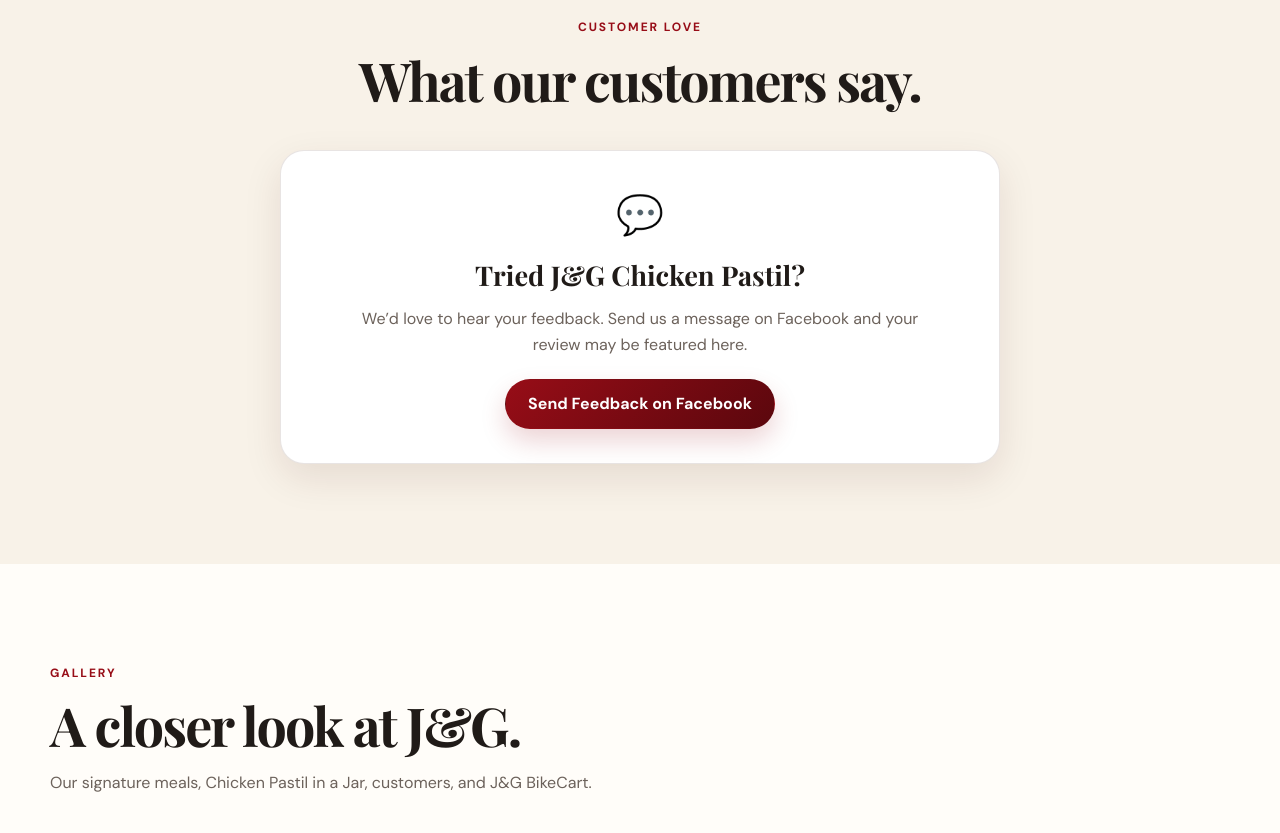
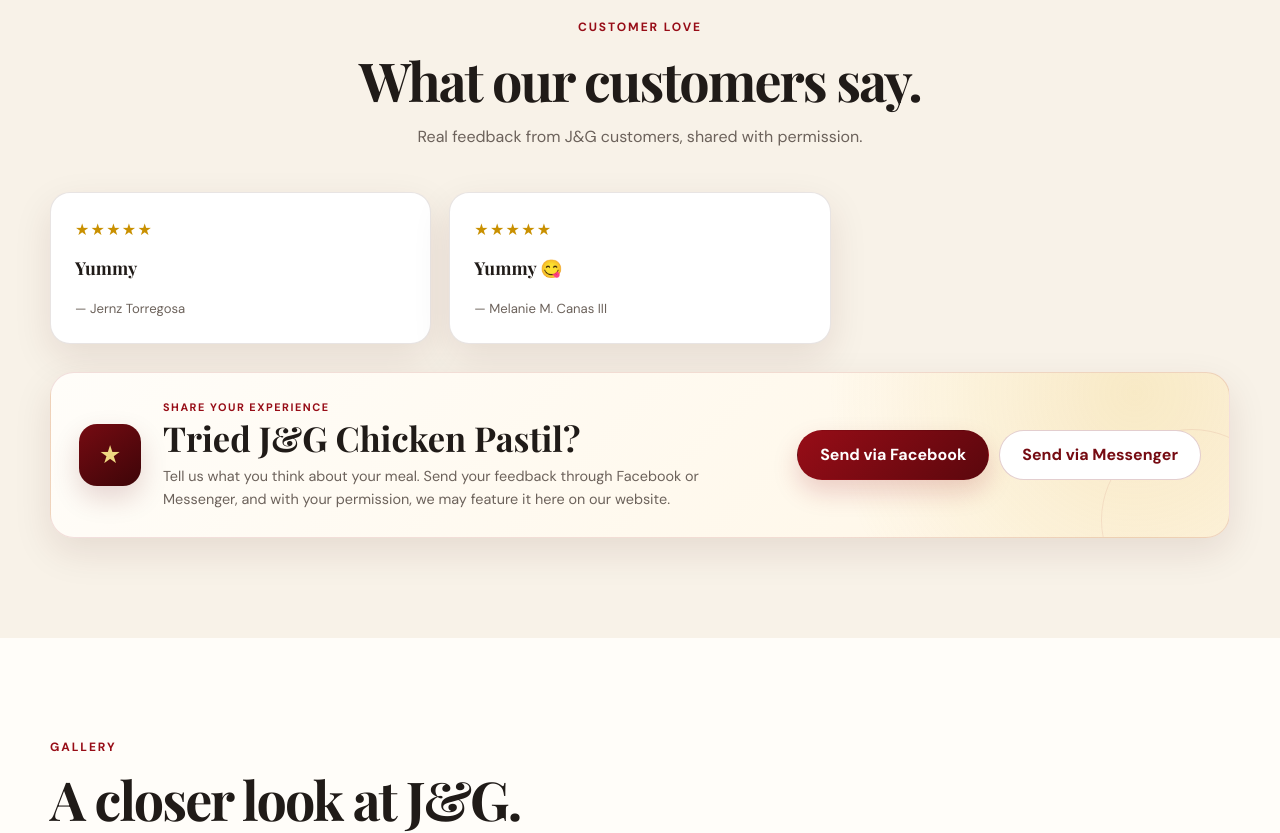
Before and after one commit to Gelo0611/jg-chicken-pastil-website, a plain HTML site: page index.html in a window 1280 px wide. Shown: the part 4980-5813 px from the top of the page. Drawn offline with nearby package versions, Linux system fonts and the light colour scheme; grey boxes are pictures that could not be loaded.

Commit message:
add customer reviews

```diff
--- a/index.html
+++ b/index.html
@@ -437,15 +437,28 @@
         <div class="section-heading reveal">
           <div class="eyebrow dark">CUSTOMER LOVE</div>
           <h2>What our customers say.</h2>
+          <p>Real feedback from J&G customers, shared with permission.</p>
         </div>
 
         <div class="reviews-grid" id="reviewsGrid" aria-live="polite"></div>
 
         <div class="reviews-empty reveal" id="reviewsEmpty">
           <div class="reviews-empty-icon">💬</div>
-          <h3>Tried J&G Chicken Pastil?</h3>
-          <p>We’d love to hear your feedback. Send us a message on Facebook and your review may be featured here.</p>
-          <a id="reviewsFacebookLink" class="btn btn-red" href="#" target="_blank" rel="noopener">Send Feedback on Facebook</a>
+          <h3>No featured reviews yet.</h3>
+          <p>Be one of the first customers to send us your feedback.</p>
+        </div>
+
+        <div class="feedback-cta reveal" id="feedbackCta">
+          <div class="feedback-cta-icon" aria-hidden="true">★</div>
+          <div class="feedback-cta-copy">
+            <span class="feedback-kicker">SHARE YOUR EXPERIENCE</span>
+            <h3>Tried J&G Chicken Pastil?</h3>
+            <p>Tell us what you think about your meal. Send your feedback through Facebook or Messenger, and with your permission, we may feature it here on our website.</p>
+          </div>
+          <div class="feedback-cta-actions">
+            <a id="reviewsFacebookLink" class="btn btn-red" href="#" target="_blank" rel="noopener">Send via Facebook</a>
+            <a id="reviewsMessengerLink" class="btn btn-feedback-outline" href="#" target="_blank" rel="noopener">Send via Messenger</a>
+          </div>
         </div>
       </div>
     </section>
--- a/script.js
+++ b/script.js
@@ -34,7 +34,18 @@
 //   rating: 5,
 //   text: "Masarap at sulit ang serving!"
 // }
-const REVIEWS = [];
+const REVIEWS = [
+  {
+   name: "Jernz Torregosa",
+   rating: 5,
+   text: "Yummy"
+  },
+  {
+   name: "Melanie M. Canas III",
+   rating: 5,
+   text: "Yummy 😋"
+  }
+];
 
 // ======================================================
 // SMALL HELPERS
@@ -103,6 +114,7 @@
 const footerMessengerLink = $("#footerMessengerLink");
 const jarMessengerLink = $("#jarMessengerLink");
 const reviewsFacebookLink = $("#reviewsFacebookLink");
+const reviewsMessengerLink = $("#reviewsMessengerLink");
 
 [
   facebookLink,
@@ -116,7 +128,8 @@
   messengerLink,
   floatingMessenger,
   footerMessengerLink,
-  jarMessengerLink
+  jarMessengerLink,
+  reviewsMessengerLink
 ].filter(Boolean).forEach((link) => {
   link.href = BUSINESS.messengerUrl;
 });
--- a/styles.css
+++ b/styles.css
@@ -2637,3 +2637,102 @@
     margin-left: auto;
   }
 }
+
+/* =========================================================
+   J&G V4.2 — ALWAYS-VISIBLE CUSTOMER FEEDBACK CTA
+   ========================================================= */
+.feedback-cta {
+  position: relative;
+  overflow: hidden;
+  display: grid;
+  grid-template-columns: auto minmax(0, 1fr) auto;
+  align-items: center;
+  gap: 22px;
+  margin-top: 28px;
+  padding: 26px 28px;
+  border: 1px solid rgba(151, 13, 23, .12);
+  border-radius: 24px;
+  background: radial-gradient(circle at 92% 12%, rgba(224, 185, 74, .22), transparent 28%), linear-gradient(135deg, #fffdf9, #fff6e5);
+  box-shadow: var(--shadow-soft);
+}
+.feedback-cta::after {
+  content: "";
+  position: absolute;
+  right: -54px;
+  bottom: -74px;
+  width: 180px;
+  height: 180px;
+  border-radius: 50%;
+  border: 1px solid rgba(151, 13, 23, .08);
+  pointer-events: none;
+}
+.feedback-cta-icon {
+  position: relative;
+  z-index: 1;
+  width: 62px;
+  height: 62px;
+  display: grid;
+  place-items: center;
+  border-radius: 18px;
+  background: linear-gradient(145deg, var(--red-800), var(--red-950));
+  color: var(--gold-300);
+  box-shadow: 0 12px 28px rgba(91, 7, 13, .16);
+  font-size: 1.55rem;
+}
+.feedback-cta-copy { position: relative; z-index: 1; min-width: 0; }
+.feedback-kicker {
+  display: block;
+  margin-bottom: 4px;
+  color: var(--red-700);
+  font-size: .68rem;
+  font-weight: 900;
+  letter-spacing: .14em;
+}
+.feedback-cta h3 {
+  margin: 0;
+  font-family: "Playfair Display", serif;
+  font-size: clamp(1.55rem, 2.8vw, 2.15rem);
+  line-height: 1.1;
+}
+.feedback-cta p {
+  max-width: 650px;
+  margin: 7px 0 0;
+  color: var(--muted);
+  font-size: .9rem;
+}
+.feedback-cta-actions {
+  position: relative;
+  z-index: 1;
+  display: flex;
+  flex-wrap: wrap;
+  justify-content: flex-end;
+  gap: 10px;
+}
+.btn-feedback-outline {
+  color: var(--red-800);
+  background: #fff;
+  border-color: rgba(118, 11, 18, .2);
+}
+.btn-feedback-outline:hover {
+  background: #fff8ed;
+  box-shadow: 0 10px 24px rgba(73, 20, 13, .08);
+}
+@media (max-width: 820px) {
+  .feedback-cta { grid-template-columns: auto 1fr; }
+  .feedback-cta-actions { grid-column: 1 / -1; justify-content: flex-start; }
+}
+@media (max-width: 640px) {
+  .feedback-cta {
+    grid-template-columns: 1fr;
+    gap: 14px;
+    padding: 22px 20px;
+  }
+  .feedback-cta-icon { width: 54px; height: 54px; border-radius: 16px; }
+  .feedback-cta-actions {
+    grid-column: auto;
+    display: grid;
+    grid-template-columns: 1fr;
+    width: 100%;
+  }
+  .feedback-cta-actions .btn { width: 100%; }
+}
```
